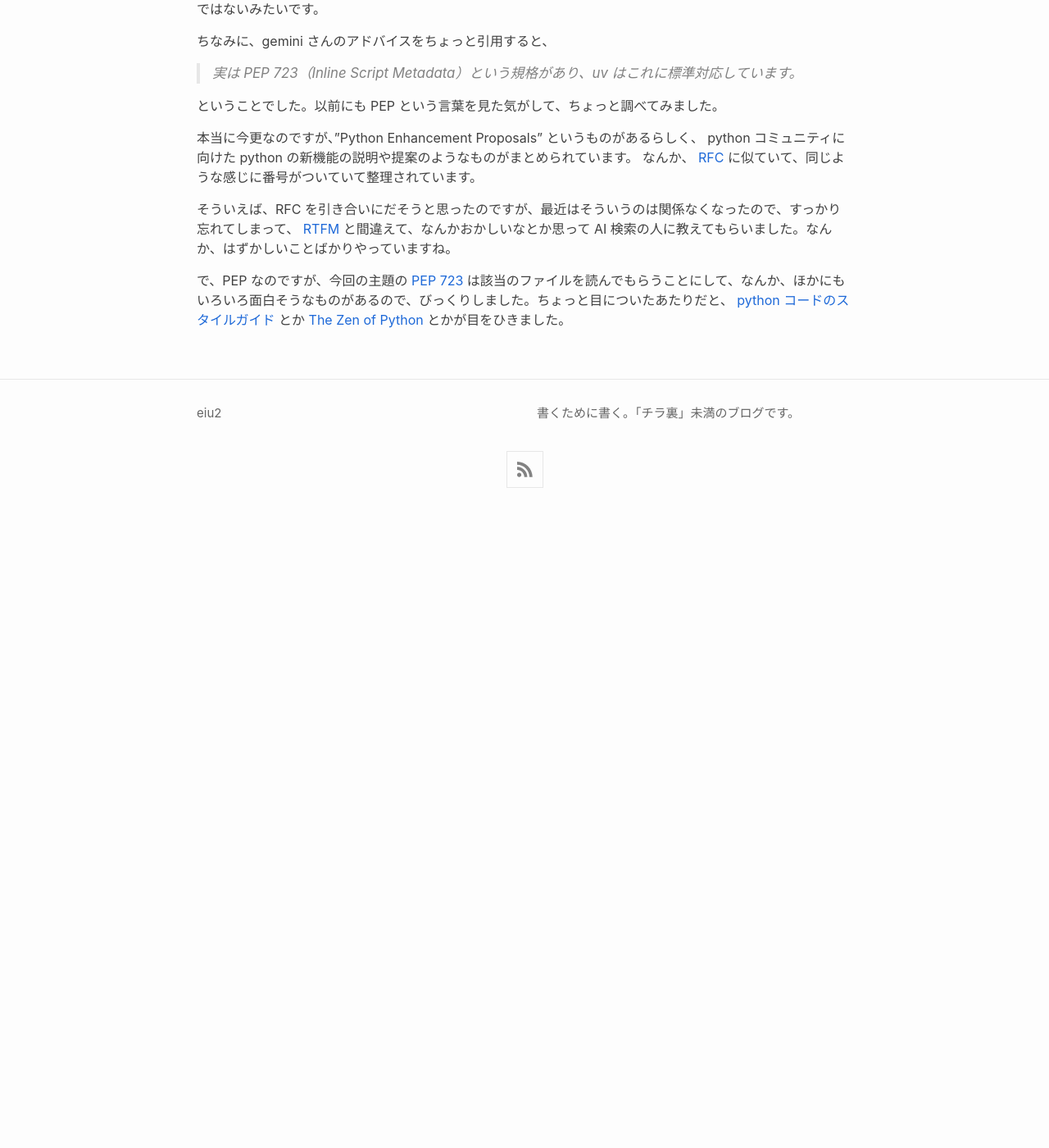
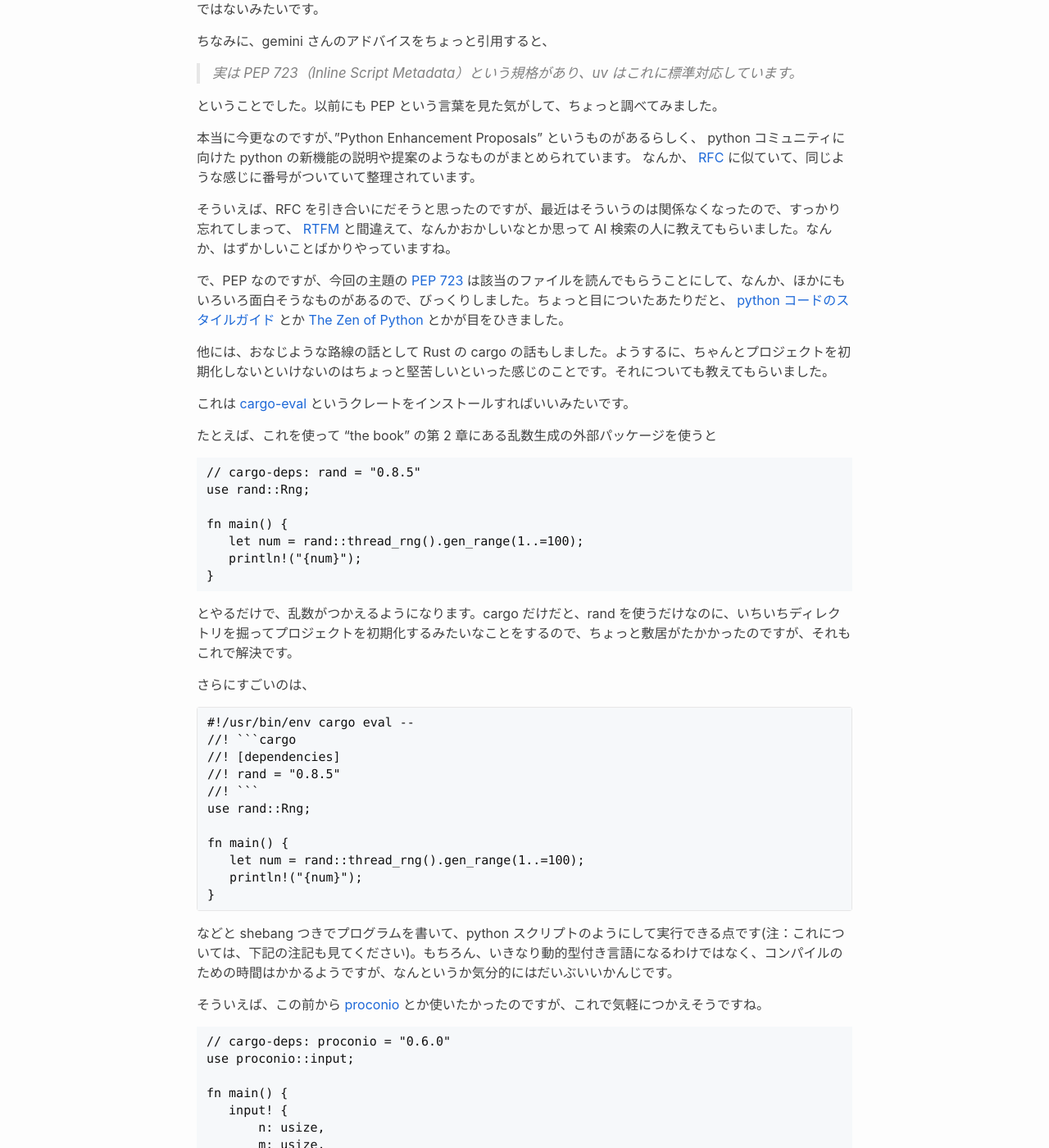
Before and after one commit to eiu2/eiu2.github.com, a Jekyll site: the page built from _posts/2026-08-29-script.md, in a window 1280 px wide and 1400 px high, scrolled down 1894 px. Shown: the whole window at 82% size. Built offline with Jekyll 4.4.1, drawn with Linux system fonts in a browser that asks for light colours; nearby versions of some CDN libraries; before the commit the page ends 2524 px from its top, so only the background shows below that; some of the changed text lies outside the part shown.

Commit message:
Update 2026-08-29-script.md

````diff
--- a/_posts/2026-08-29-script.md
+++ b/_posts/2026-08-29-script.md
@@ -111,3 +111,71 @@ python コミュニティに向けた python の新機能の説明や提案の
 とか
 [The Zen of Python](https://peps.python.org/pep-0020/)
 とかが目をひきました。
+
+他には、おなじような路線の話として Rust の cargo の話もしました。ようするに、ちゃんとプロジェクトを初期化しないといけないのはちょっと堅苦しいといった感じのことです。それについても教えてもらいました。
+
+これは
+[cargo-eval](https://crates.io/crates/cargo-eval)
+というクレートをインストールすればいいみたいです。
+
+たとえば、これを使って "the book" の第 2 章にある乱数生成の外部パッケージを使うと
+
+~~~ Rust
+// cargo-deps: rand = "0.8.5"
+use rand::Rng;
+
+fn main() {
+   let num = rand::thread_rng().gen_range(1..=100);
+   println!("{num}");
+}
+~~~
+
+とやるだけで、乱数がつかえるようになります。cargo だけだと、rand を使うだけなのに、いちいちディレクトリを掘ってプロジェクトを初期化するみたいなことをするので、ちょっと敷居がたかかったのですが、それもこれで解決です。
+
+さらにすごいのは、
+
+~~~
+#!/usr/bin/env cargo eval --
+//! ```cargo
+//! [dependencies]
+//! rand = "0.8.5"
+//! ```
+use rand::Rng;
+
+fn main() {
+   let num = rand::thread_rng().gen_range(1..=100);
+   println!("{num}");
+}
+~~~
+
+などと shebang つきでプログラムを書いて、python スクリプトのようにして実行できる点です(注：これについては、下記の注記も見てください)。もちろん、いきなり動的型付き言語になるわけではなく、コンパイルのための時間はかかるようですが、なんというか気分的にはだいぶいいかんじです。
+
+そういえば、この前から
+[proconio](https://crates.io/crates/proconio)
+とか使いたかったのですが、これで気軽につかえそうですね。
+
+~~~ Rust
+// cargo-deps: proconio = "0.6.0"
+use proconio::input;
+
+fn main() {
+   input! {
+       n: usize,
+       m: usize,
+       a: [i32; n],
+   }
+
+   println!("{}", a[m-1]);
+}
+~~~
+
+これは、長さ N の配列 A が与えられたときに、`A[M-1]` をプリントするプログラムです。
+競技プログラミングの問題でありがちな形式で、stdin から N, M, A などが与えられときに、Rust で読み込むのが楽になります。
+これを標準のライブラリだけで対処するとなると結構面倒でしたが、これで楽勝ですね。
+
+**(2026/08/29 追記)** gemini さんによると
+~~~
+#!/usr/bin/env cargo eval --
+~~~
+のように shebang で `env` を使った場合、OS によっては env コマンドが複数の引数を解釈しない場合があると言われました。
+その場合には、`env` コマンドを使わず、`cargo-eval` コマンドを直接指定したほうがいいそうです。
````
